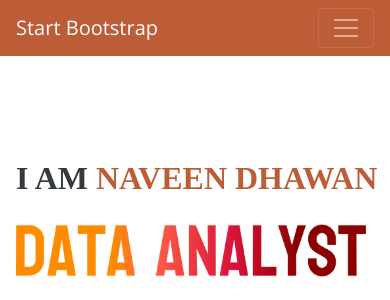
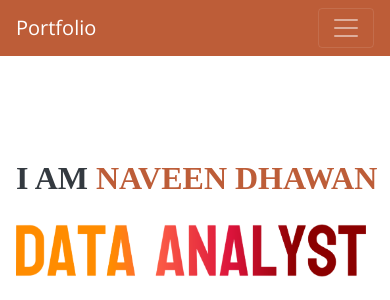
Before and after one commit to newnaveendhawan/Portfolio-Naveen-Dhawan, a Flask app: page / in a window 390 px wide; the page is wider, and only the part inside the window is pictured. Shown: the top 300 px of that part. Run offline with Flask 3, Linux system fonts and the light colour scheme; some libraries are stand-ins or nearby versions; some web fonts are replaced.

Commit message:
index.html

```diff
--- a/templates/index.html
+++ b/templates/index.html
@@ -78,7 +78,7 @@
 
     <nav class="navbar navbar-expand-lg navbar-dark bg-primary fixed-top" id="sideNav">
       <a class="navbar-brand js-scroll-trigger" href="#page-top">
-        <span class="d-block d-lg-none">Start Bootstrap</span>
+        <span class="d-block d-lg-none">Portfolio</span>
         <span class="d-none d-lg-block">
           <img class="img-fluid img-profile rounded-circle mx-auto mb-2" src="{{ url_for('static', filename='img/profile.jpeg') }}" alt="">
         </span>
```
